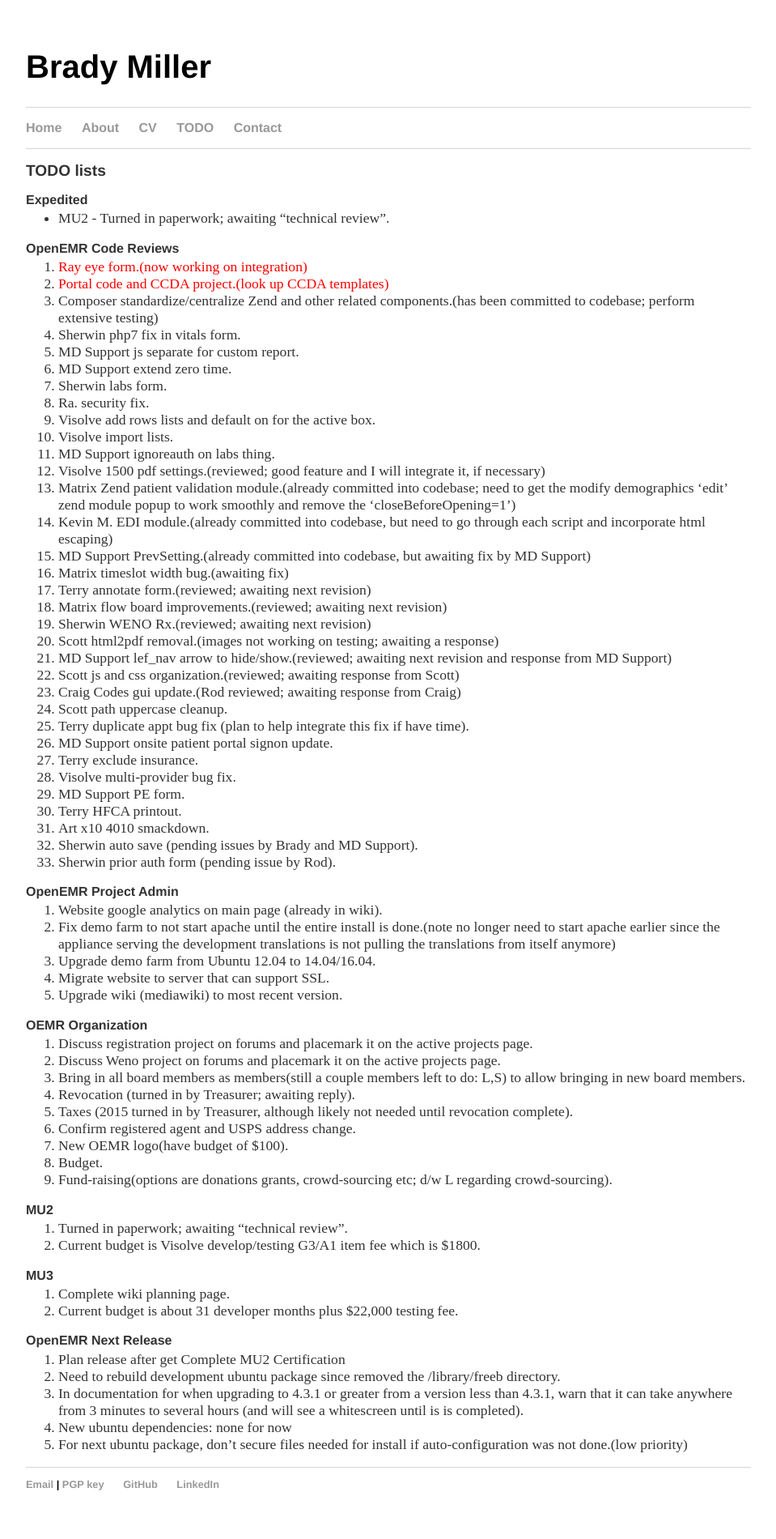
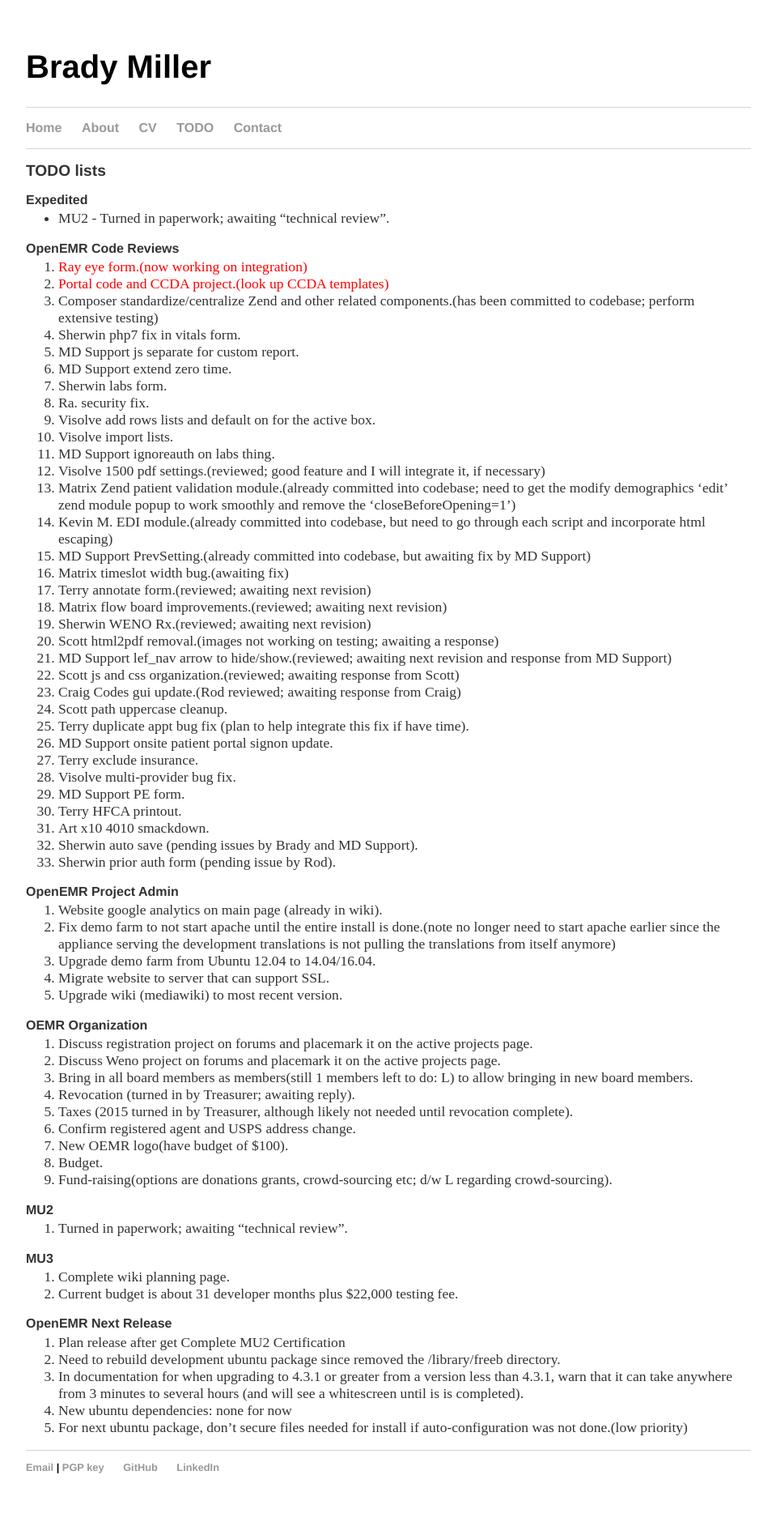
Before and after one commit to bradymiller/bradymiller.github.io, a Jekyll site: the page built from todo/index.md, in a window 1280 px wide. Shown: the whole page at 81% size, without its empty margins (160-1119 px from the left). Built offline with Jekyll 4.4.1, drawn with Linux system fonts in a browser that asks for light colours; after the commit the page ends 1879 px from its top, so only the background shows below that.

Commit message:
Update todo list

```diff
--- a/todo/index.md
+++ b/todo/index.md
@@ -51,7 +51,7 @@
 ### OEMR Organization
 1. Discuss registration project on forums and placemark it on the active projects page.
 1. Discuss Weno project on forums and placemark it on the active projects page.
-1. Bring in all board members as members(still a couple members left to do: L,S) to allow bringing in new board members.
+1. Bring in all board members as members(still 1 members left to do: L) to allow bringing in new board members.
 1. Revocation (turned in by Treasurer; awaiting reply).
 1. Taxes (2015 turned in by Treasurer, although likely not needed until revocation complete).
 1. Confirm registered agent and USPS address change.
@@ -61,7 +61,6 @@
 
 ### MU2
 1. Turned in paperwork; awaiting "technical review".
-1. Current budget is Visolve develop/testing G3/A1 item fee which is $1800.
 
 ### MU3
 1. Complete wiki planning page.
```
